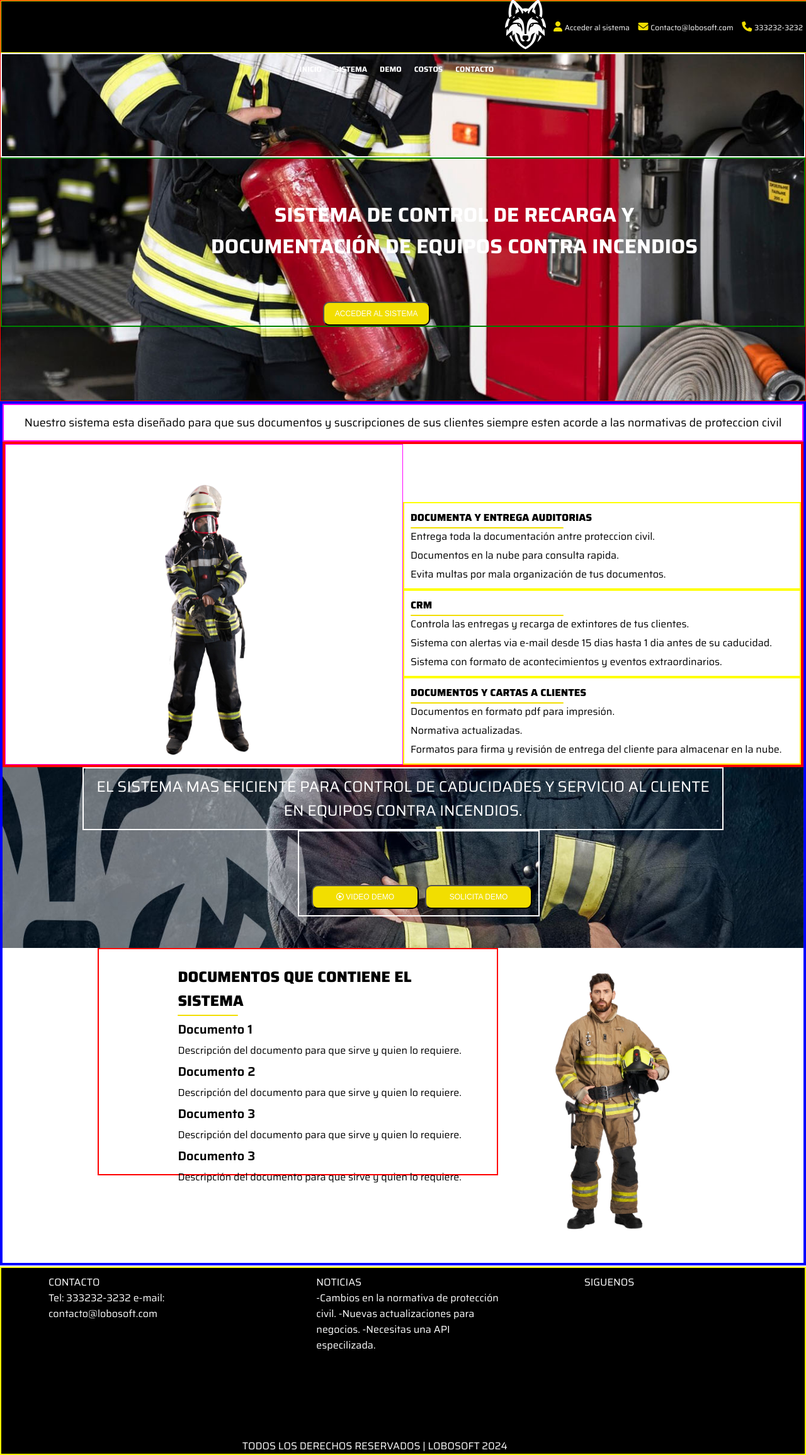
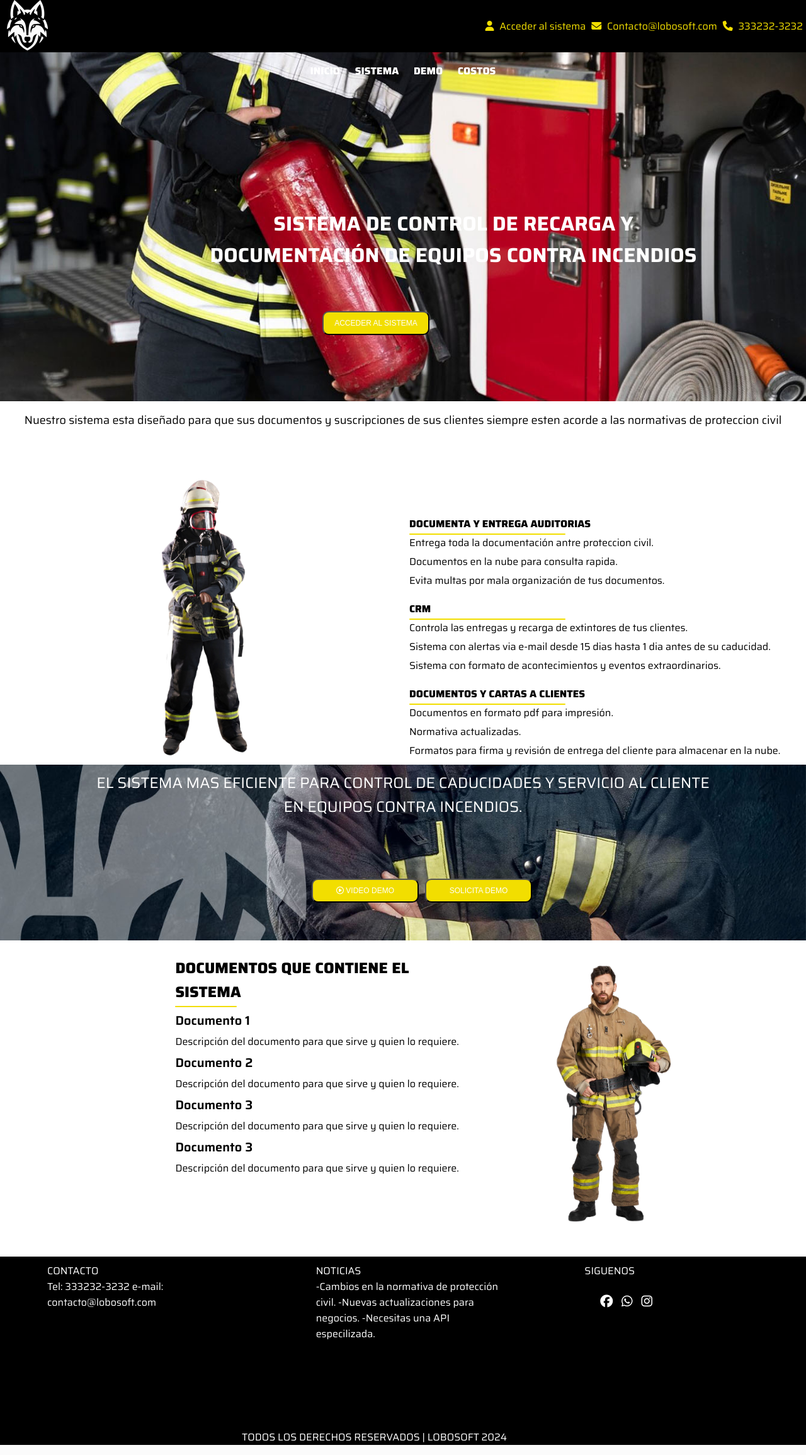
Before and after one commit to alexcorona80/extintores, a PHP site: page / in a window 1280 px wide. Shown: the whole page at 63% size. Run offline with PHP 8.4, Linux system fonts and the light colour scheme; some libraries are stand-ins or nearby versions.

Commit message:
Se agrega media querys para un diseño responsivo

```diff
--- a/index.html
+++ b/index.html
@@ -16,41 +16,37 @@
     <header>
 
             <div id="head_contain">
-                <div class="logo">
+
                     <img src="img/logo.png" alt="">
-                </div>
+                    <nav class="menu">
 
-                <div id="menu_header">
-                <span>
                         <i id="icon_user" class="fa-solid fa-user" style="color:#f2de00;"></i>
                         <a href="">Acceder al sistema</a>
-                </span>
-                <span>
                         <i class="fa-solid fa-envelope" style="color:#f2de00;"></i>
                         <a href="">Contacto@lobosoft.com</a>
-                </span>
-                <span>
                         <i class="fa-solid fa-phone" style="color:#f2de00;"></i>
                         <a href="">333232-3232</a>
-                </span>
-            </div>
+                    </nav>
+
             </div>
 
         <div class="banner">
             <div id="menu">
-                <span><a href="index.html">INICIO</a></span>
-                <span><a href="">SISTEMA</a></span>
-                <span><a href="">DEMO</a></span>
-                <span><a href="">COSTOS</a></span>
-                <span><a href="">CONTACTO</a></span>
-                <span><i class="fa-solid fa-bars" id="menu_button" style="color: aliceblue;"></i></span>
+                <nav>
+                    <a href="index.html">INICIO</a>
+                    <a href="">SISTEMA</a>
+                    <a href="">DEMO</a>
+                    <a href="">COSTOS</a>
+                    <i class="fa-solid fa-bars" id="menu_button" style="color: aliceblue;"></i>
+
+                </nav>
             </div>
         <div id="banner">
 
             <h1>
                 SISTEMA DE CONTROL DE RECARGA Y DOCUMENTACIÓN DE EQUIPOS CONTRA INCENDIOS
             </h1>
-            <button>ACCEDER AL SISTEMA</button>
+            <button class="btn_acceso">ACCEDER AL SISTEMA</button>
         </div>
     </div>
     </header>
@@ -159,6 +155,11 @@
         </div>
         <div id="siguenos">
             <span>SIGUENOS</span>
+            <div class="redes_sociales">
+            <a href=""><i class="fa fa-facebook-official" aria-hidden="true"></i></a>
+            <a href=""><i class="fa fa-whatsapp" aria-hidden="true"></i></a>
+            <a href=""><i class="fa fa-instagram" aria-hidden="true"></i></a>
+            </div>
         </div>
         <div id="derechos">
             <span>
--- a/styles.css
+++ b/styles.css
@@ -5,28 +5,22 @@
 }
 body{
     width: 100%;
-    height: 8222 px;
+    height: auto;
     font-family: "Saira",sans-serif;
 }
 header{
     background-color: black;
     width: 100%;
     height: 637px;
-    border: red, solid, 1px;
     display: flex;
     flex-direction: row;
 }
-.logo{
 
-    float: left;
-}
 header span a{
     text-decoration: none;
     font-size: 12px;
-    /*color: #f2de00;*/
     color: white;
 }
-
 
 #head_contain{
     background-color: black;
@@ -34,22 +28,29 @@ header span a{
     height: 83px;
     position: absolute;
     display: flex;
-    justify-content:flex-end;
+    justify-content: space-between;
     align-items: center;
-    margin: 0px,14px,14px,0px;
-    border: yellow, solid, 1px;
+    margin: 0 0px;
+}
+.menu a{
+    padding: 5px;
+    text-decoration: none;
+    color: #f2de00;
+}
+.logo{
+
+    float: left;
+    position: inherit;
+
 }
 
-
-
-#head_contain span{
-    padding: 5px;
-}
 .banner{
     width: 100%;
     background-image: url(img/home-1.jpg);
     background-size: cover;
-    background-position:center ;
+    background-position:center;
+
+
 }
 .banner #menu{
     display: flex;
@@ -57,31 +58,27 @@ header span a{
     width: 100%;
     height: 166px;
     position: relative;
-    margin-top: 83px;
-    border: white, solid, 2px;
+    margin-top: 100px;
 }
-#menu span{
+#menu nav a{
     color: white;
-    font-weight: 700;
+    font-weight: 800;
     padding: 10px;
+    text-decoration: none;
+    font-family: "Saira",sans-serif;
 }
 #menu_button{
     display: none;
+
 }
 #banner{
     height: auto;
     width: 100%;
-
-    border: green, solid, 2px;
-
 }
 #banner h1{
     color: white;
     width: 800px;
     text-align: center;
-    /*display: flex;
-    justify-content: center;
-    align-items: center;*/
     margin-top: 5%;
     margin-left:25%;
 
@@ -105,8 +102,7 @@ header span a{
 main{
     width: 100%;
     /*height: 800px;*/
-    border: blue, solid, 4px;
-    position: relative;
+     position: relative;
 
 }
 #mensaje1{
@@ -120,7 +116,7 @@ main{
     width: 100%;
     height: 60px;
     text-align: center;
-    border: magenta, solid, 2px;
+
 }
 
 #documentos{
@@ -132,23 +128,17 @@ main{
     flex-direction: row;
     justify-content: center;
     align-items: center;
-    border: red solid 4px;
+
 }
 #documentos #imagen{
-    border: magenta solid 1px;
     width: 50%;
     height: 100%;
     text-align: center;
-   /* position: relative;
-    display: flex;
-    justify-content: flex-start;*/
 }
 #imagen img{
     height: 100%;
     width: auto;
     margin: 0 auto;
-
-
 }
 #secciones{
     width: 50%;
@@ -164,7 +154,7 @@ main{
     height: 100%;
     /*margin: 10px 10px 10px 10px;*/
     padding: 10px;
-    border: yellow solid 2px;
+
 }
 #documentos h4{
     font-weight: 800;
@@ -208,13 +198,12 @@ main{
     text-align: center;
     font-size: 1.5rem;
     padding: 10px;
-    border: white solid 2px;
+
 }
 #botones{
     position:relative;
     display: flex;
     flex-direction: row;
-    border: white 2px solid;
     padding: 10px 10px 10px 10px;
     width: auto;
     margin-left: 50px;
@@ -245,7 +234,7 @@ main{
     justify-content: center;
 }
 #documentos_sistema{
-    border: red solid 2px;
+
     margin-top: 0px;
     height: 361px;
     width: 50%;
@@ -287,16 +276,16 @@ footer{
     height: 299px;
     margin-top: 2px;
     background-color: black;
-    border: yellow solid 2px;
     position: relative;
     display: flex;
     flex-direction: row;
 }
 footer span{
     color: white;
+
 }
 #contacto{
-    width: 33.33%;
+    width:33.33%;
     margin: 10px 50px 50px 75px;
     position: relative;
     display: flex;
@@ -317,6 +306,14 @@ footer span{
     display: flex;
     flex-direction: column;
 }
+#siguenos a{
+    color: white;
+    padding: 5px;
+    font-size: 20px;
+}
+.redes_sociales {
+    padding: 20px;
+}
 #derechos{
     position:absolute;
     bottom:0;
```
Also changed, not shown: other parts of styles.css (+109 -0 lines). Lines whose indentation alone changed are shown as unchanged.
